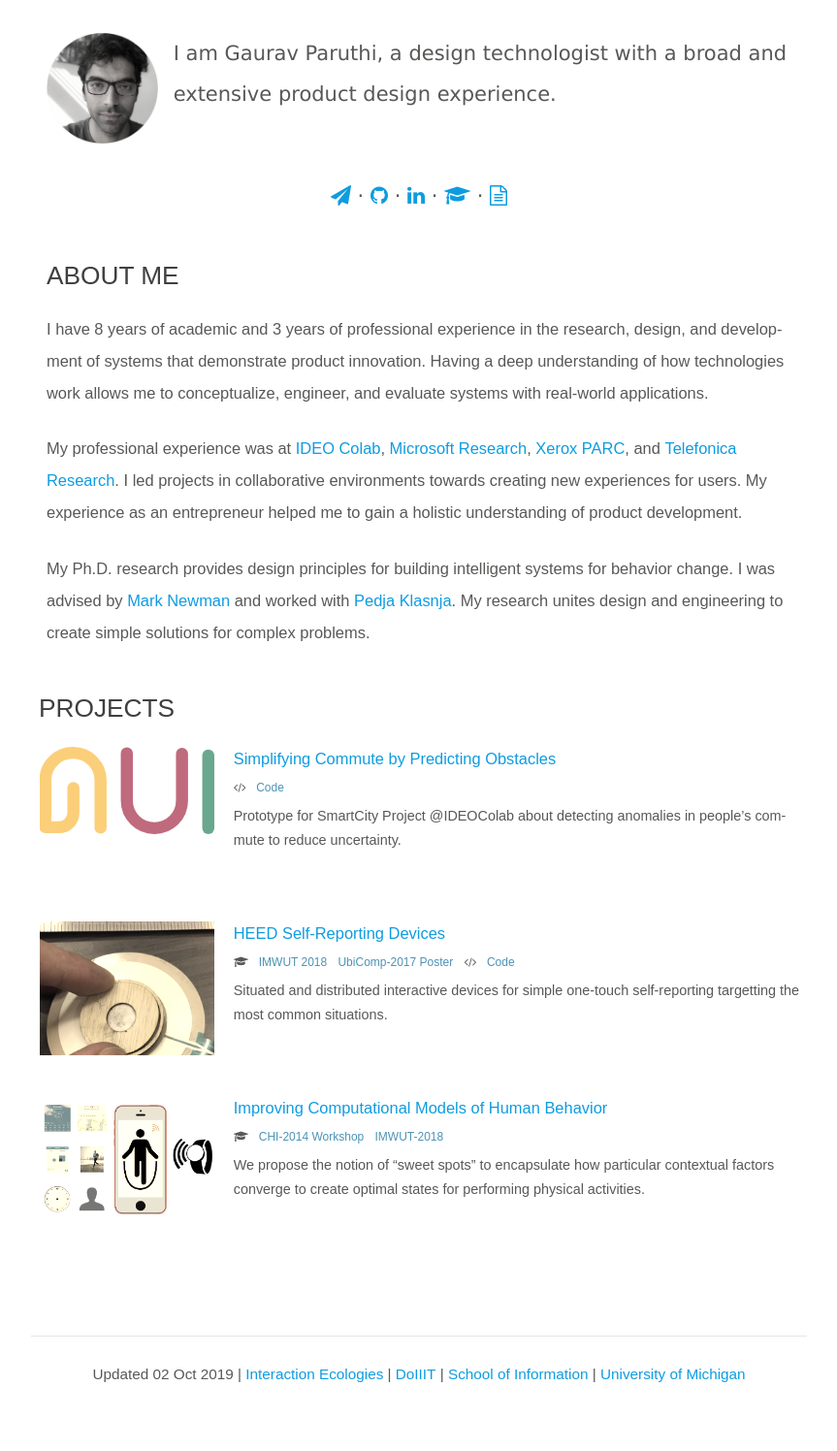
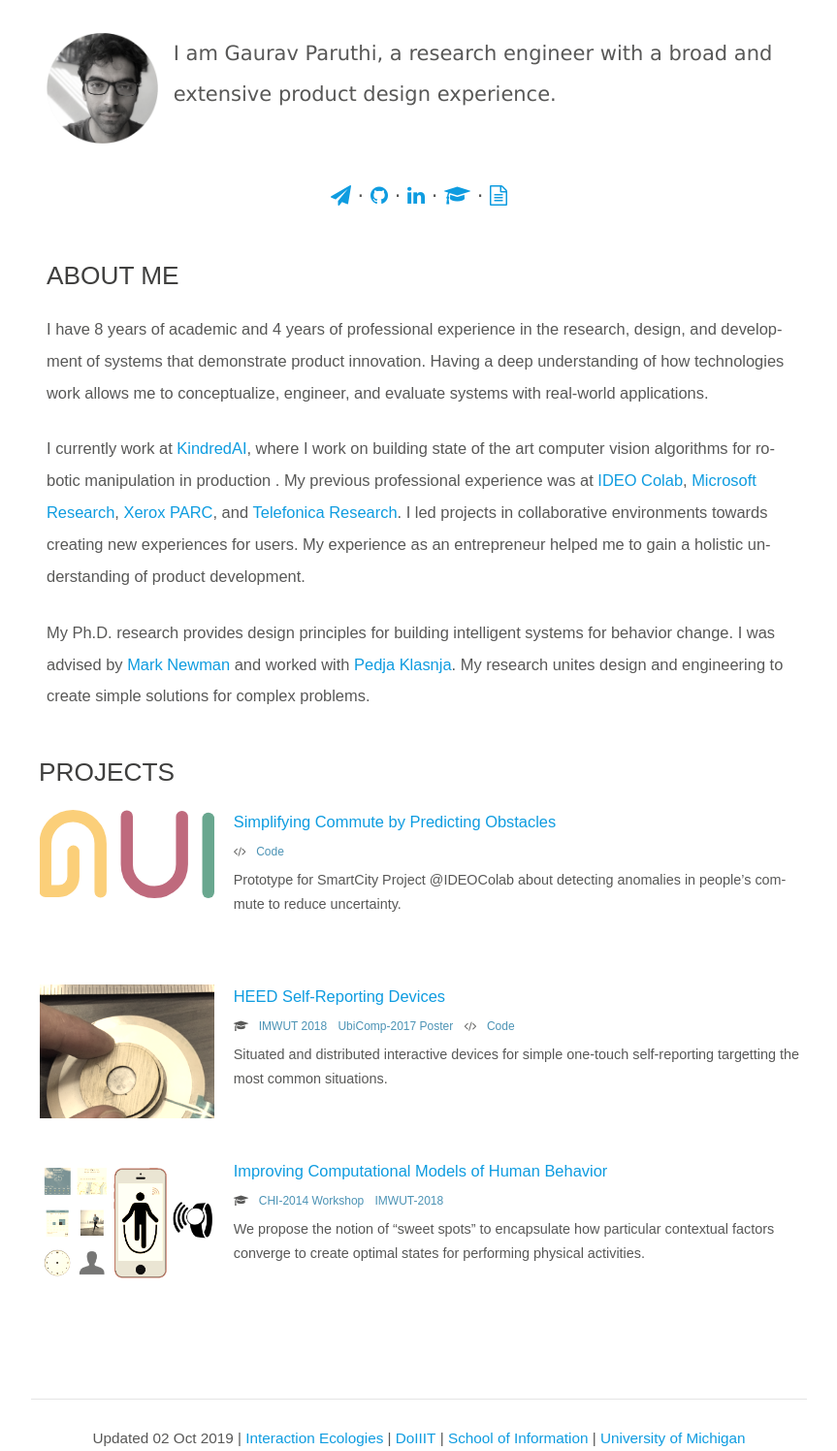
Before and after one commit to gparuthi/gparuthi.github.io, a Jekyll site: the page built from index.md, in a window 1280 px wide. Shown: the whole page at 97% size, without its empty margins (208-1071 px from the left). Built offline with Jekyll 4.4.1, drawn with Linux system fonts in a browser that asks for light colours; nearby versions of some CDN libraries; before the commit the page ends 1430 px from its top, so only the background shows below that.

Commit message:
update home

```diff
--- a/index.md
+++ b/index.md
@@ -7,7 +7,7 @@ layout: default
   <div class="mdl-cell mdl-cell--2-col mdl-cell--hide-phone mdl-cell--hide-tablet"><img src="/images/profile2.png" width="100%"/></div>
   <div class="intro mdl-cell mdl-cell--10-col mdl-cell--12-col-phone" markdown="1">
   {:.bigText}
-  I am Gaurav Paruthi, a design technologist with a broad and extensive product design experience.
+  I am Gaurav Paruthi, a research engineer with a broad and extensive product design experience.
  </div>
 
  </div>
@@ -24,9 +24,9 @@ layout: default
 <div class=" mdl-cell mdl-cell--12-col mdl-cell--12-col-phone" markdown="1">
 ## ABOUT ME
 
-I have 8 years of academic and 3 years of professional experience in the research, design, and development of systems that demonstrate product innovation. Having a deep understanding of how technologies work allows me to conceptualize, engineer, and evaluate systems with real-world applications.
+I have 8 years of academic and 4 years of professional experience in the research, design, and development of systems that demonstrate product innovation. Having a deep understanding of how technologies work allows me to conceptualize, engineer, and evaluate systems with real-world applications.
 
-My professional experience was at [IDEO Colab](http://www.ideocolab.com/), [Microsoft Research](https://www.microsoft.com/en-us/research/lab/microsoft-research-india/), [Xerox PARC](https://www.parc.com/), and [Telefonica Research](http://www.tid.es/). I led projects in collaborative environments towards creating new experiences for users. My experience as an entrepreneur helped me to gain a holistic understanding of product development.
+I currently work at [KindredAI](http://www.kindred.ai/), where I work on building state of the art computer vision algorithms for robotic manipulation in production . My previous professional experience was at [IDEO Colab](http://www.ideocolab.com/), [Microsoft Research](https://www.microsoft.com/en-us/research/lab/microsoft-research-india/), [Xerox PARC](https://www.parc.com/), and [Telefonica Research](http://www.tid.es/). I led projects in collaborative environments towards creating new experiences for users. My experience as an entrepreneur helped me to gain a holistic understanding of product development.
 
 My Ph.D. research provides design principles for building intelligent systems for behavior change. I was advised by [Mark Newman](https://www.si.umich.edu/people/mark-newman#gsc.tab=0) and worked with [Pedja Klasnja](https://www.si.umich.edu/people/predrag-klasnja#gsc.tab=0). My research unites design and engineering to create simple solutions for complex problems.
 
```
